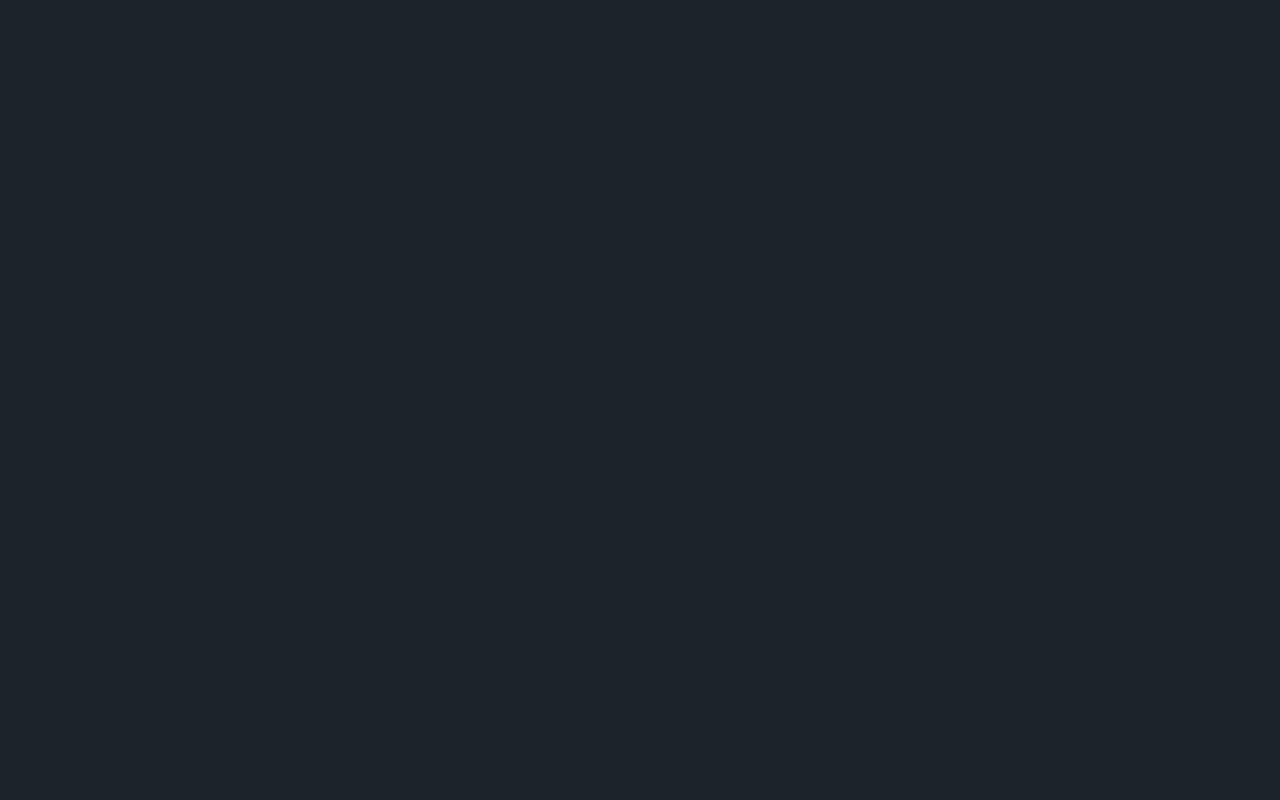
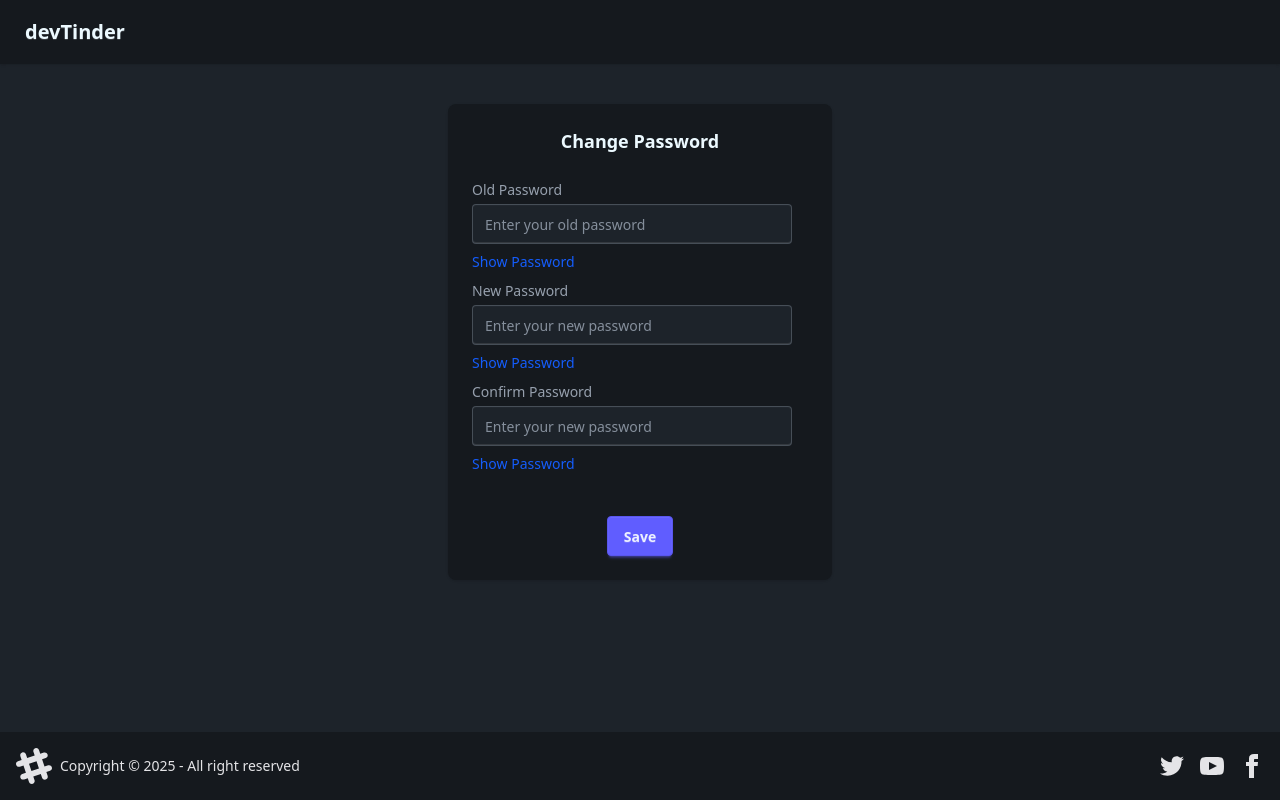
Before and after one commit to VS800624/devTinder_frontend, a React (Vite) app: page /change-password in a window 1280 px wide. Before the commit this address had no page. Built offline with nearby package versions, Linux system fonts and the light colour scheme; no server answers.

Commit message:
built password change feature

```diff
--- a/src/App.jsx
+++ b/src/App.jsx
@@ -12,6 +12,7 @@ import appStore from "./utils/appStore";
 import Feed from "./components/Feed";
 import Connections from "./components/Connections";
 import Requests from "./components/Requests";
+import ChangePassword from "./components/ChangePassword";
 // import SignUp from "./components/SignUp";
 
 // const router = createBrowserRouter([
@@ -41,6 +42,7 @@ function App() {
           <Route path="/profile" element={<Profile/>}/>
           <Route path="/connections" element={<Connections/>}/>
           <Route path="/requests" element={<Requests/>}/>
+          <Route path="/change-password" element={<ChangePassword/>}/>
         </Route>
       </Routes>
     </BrowserRouter>
--- /dev/null
+++ b/src/components/ChangePassword.jsx
@@ -0,0 +1,143 @@
+import { useState } from "react";
+import axios from "axios";
+import { BASE_URL } from "../utils/constants";
+
+const ChangePassword = () => {
+  const [oldPassword, setOldPassword] = useState("");
+  const [newPassword, setNewPassword] = useState("");
+  const [confirmPassword, setConfirmPassword] = useState("");
+  const [showOld, setShowOld] = useState(false);
+  const [showNew, setShowNew] = useState(false)
+  const [showConfirm, setShowConfirm] = useState(false)
+  const [error, setError] = useState("");
+  const [showToast, setShowToast] = useState(false)
+
+  const handlePassword = async () => {
+    // validation 1: empty fields
+  if (!oldPassword || !newPassword || !confirmPassword) {
+    return setError("All fields are required");
+  }
+
+  // validation 2: new pwd match
+  if (newPassword !== confirmPassword) {
+    return setError("Your new password and confirm password do not match");
+  }
+
+  // validation 3: new pwd should not be same as old pwd
+  if (oldPassword === newPassword) {
+    return setError("New password cannot be the same as old password");
+  }
+  setError("")
+    try {
+      const res = await axios.post(
+      BASE_URL + "/profile/password",
+      {
+        oldPassword,
+        newPassword,
+      },
+      { withCredentials: true }
+    );
+    // or with fetch
+    //  const res = await fetch(BASE_URL + "/profile/password", {
+    //   method: "POST",
+    //   headers: {
+    //     "Content-Type": "application/json",
+    //   },
+    //   credentials: "include", // same as axios withCredentials
+    //   body: JSON.stringify({
+    //     oldPassword,
+    //     newPassword,
+    //   }),
+    // });
+    setShowToast(true)
+    setTimeout(() => {
+      setShowToast(false)
+    },3000)
+    }catch (err) {
+      setError(err?.response?.data?.error || "Something went wrong");
+      console.error(err)
+    }
+  };
+
+  return (
+    <>
+    <div className="flex my-10 justify-center">
+      <div className="card bg-base-300 w-96 shadow-sm ">
+        <div className="card-body">
+          <h2 className="card-title  justify-center">Change Password</h2>
+          <div className="form-control w-full max-w-xs py-4">
+            <div>
+              <label className="label ">
+                <span className="label-text mb-1">Old Password</span>
+              </label>
+              <input
+                type={showOld ? "text" : "password"}
+                value={oldPassword}
+                placeholder="Enter your old password"
+                className="input input-bordered w-full"
+                onChange={(e) => setOldPassword(e.target.value)}
+              />
+              <button
+                type="button"
+                className="text-sm text-blue-600 my-2"
+                onClick={() => setShowOld(!showOld)}
+              >
+                {showOld ? "Hide Password" : "Show Password"}
+              </button>
+            </div>
+            <div>
+              <label className="label ">
+                <span className="label-text mb-1">New Password</span>
+              </label>
+              <input
+                type={showNew ? "text" : "password"}
+                value={newPassword}
+                placeholder="Enter your new password"
+                className="input input-bordered w-full"
+                onChange={(e) => setNewPassword(e.target.value)}
+              />
+              <button
+                type="button"
+                className="text-sm text-blue-600 my-2"
+                onClick={() => setShowNew(!showNew)}
+              >
+                {showNew ? "Hide Password" : "Show Password"}
+              </button>
+            </div>
+            <div>
+              <label className="label ">
+                <span className="label-text mb-1">Confirm Password</span>
+              </label>
+              <input
+                type={showConfirm ? "text" : "password"}
+                value={confirmPassword}
+                placeholder="Enter your new password"
+                className="input input-bordered w-full"
+                onChange={(e) => setConfirmPassword(e.target.value)}
+              />
+              <button
+                type="button"
+                className="text-sm text-blue-600 my-2"
+                onClick={() => setShowConfirm(!showConfirm)}
+              >
+                {showConfirm ? "Hide Password" : "Show Password"}
+              </button>
+            </div>
+            <p className="text-red-500 my-[10px]">{error}</p>
+          </div>
+          <div className="card-actions justify-center">
+            <button className="btn btn-primary " onClick={handlePassword}>Save</button>
+          </div>
+        </div>
+      </div>
+    </div>
+    {showToast && (<div className="toast toast-top toast-center">
+        <div className="alert alert-success">
+          <span>Password changed successfully.</span>
+        </div>
+      </div>)}
+    </>
+  );
+};
+
+export default ChangePassword;
--- a/src/components/EditProfile.jsx
+++ b/src/components/EditProfile.jsx
@@ -10,7 +10,7 @@ const EditProfile = ({ user }) => {
   const [firstName, setFirstName] = useState(user.firstName);
   const [lastName, setLastName] = useState(user.lastName);
   const [photoUrl, setPhotoUrl] = useState(user.photoUrl);
-  const [gender, setGender] = useState(user.gender || "");
+  const [gender, setGender] = useState(user.gender || "male");
   const [age, setAge] = useState(user.age || "");
   const [about, setAbout] = useState(user.about || "");
   const [skills, setSkills] = useState(user.skills || "");
--- a/src/components/Navbar.jsx
+++ b/src/components/Navbar.jsx
@@ -56,10 +56,16 @@ const Navbar = () => {
               </Link>
             </li>
             <li>
+              <Link to="/">Feed</Link>
+            </li>
+            <li>
               <Link to="/connections">Connections</Link>
             </li>
             <li>
               <Link to="/requests">Requests</Link>
+            </li>
+            <li>
+              <Link to="/change-password">Change Password</Link>
             </li>
             <li>
               <a onClick={handleLogout}>Logout</a>
```
